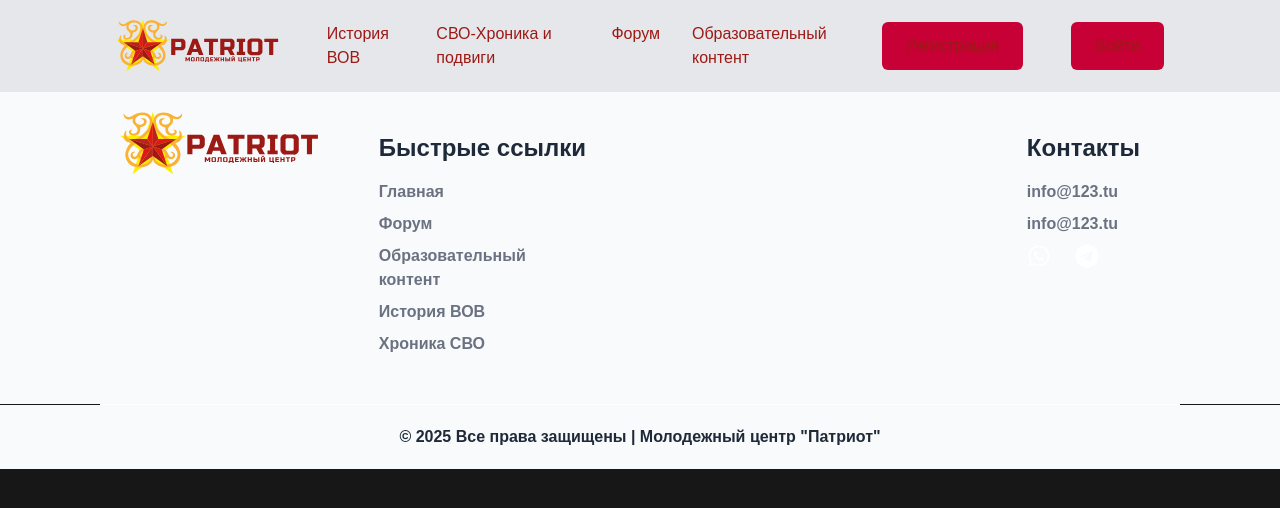
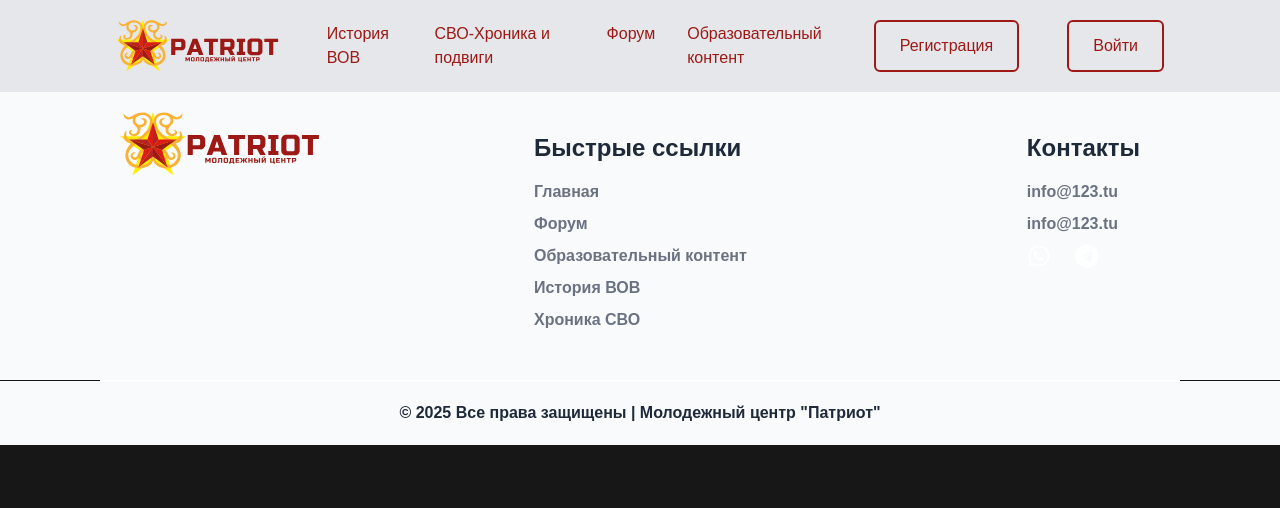
Before and after one commit to Timplaue/Patriot, a Next.js app: page / in a window 1280 px wide. Shown: the top 508 px of the page. Built offline with nearby package versions, Linux system fonts and the light colour scheme.

Commit message:
last update

```diff
--- a/src/app/layout.tsx
+++ b/src/app/layout.tsx
@@ -67,14 +67,14 @@ export default function RootLayout({children, }: Readonly<{ children: React.Reac
                           <li className="">
                               <a href="#" className="block mr-4 lg:px-4">
                                   <button
-                                      className="focus:outline-none bg-rose-700 px-6 rounded-md hover:bg-rose-200 py-3 hover:text-rose-500">
+                                      className="border-2 focus:outline-none bg-none px-6 rounded-md py-3 hover:text-black">
                                       Регистрация
                                   </button>
                               </a></li>
                           <li className="">
                               <a href="#" className="block lg:ml-4">
                                   <button
-                                      className="focus:outline-none bg-rose-700 px-6 rounded-md hover:bg-rose-200 py-3 hover:text-rose-500">
+                                      className="border-2 focus:outline-none bg-none px-6 rounded-md py-3 hover:text-black">
                                       Войти
                                   </button>
                               </a></li>
@@ -94,7 +94,7 @@ export default function RootLayout({children, }: Readonly<{ children: React.Reac
                   </Link>
               </div>
               <div className="p-5 md:flex md:justify-end">
-                  <div className="flex flex-col md:flex-row md:gap-100">
+                  <div className="flex flex-col md:flex-row md:gap-60">
                       <div className="p-5">
                           <ul>
                               <p className="text-gray-800 font-bold text-2xl pb-4">Быстрые ссылки</p>
--- a/src/app/page.tsx
+++ b/src/app/page.tsx
@@ -2,13 +2,16 @@ import type { Metadata } from "next";
 
 export const metadata: Metadata = {
     title: "Молодежный центр 'Патриот'",
-    description: "",
+    description: "Патриотическое воспитание молодежи",
 };
 
 export default function Home() {
   return (
-      <main className="flex flex-col items-center justify-center w-full">
-
+      <main className="flex flex-col items-center justify-center w-full md:mx-[100px]">
+          <div className="flex flex-col lg:flex-row"></div>
+          <section>
+              {/*<img src="" alt=""/>*/}
+          </section>
       </main>
   );
 }
```
Also changed, not shown: package.json (+6 -1 lines), src/app/auth/login/page.tsx (added), src/app/auth/registration/page.tsx (added), 1 other file (tests, documents, lock files or other folders).
